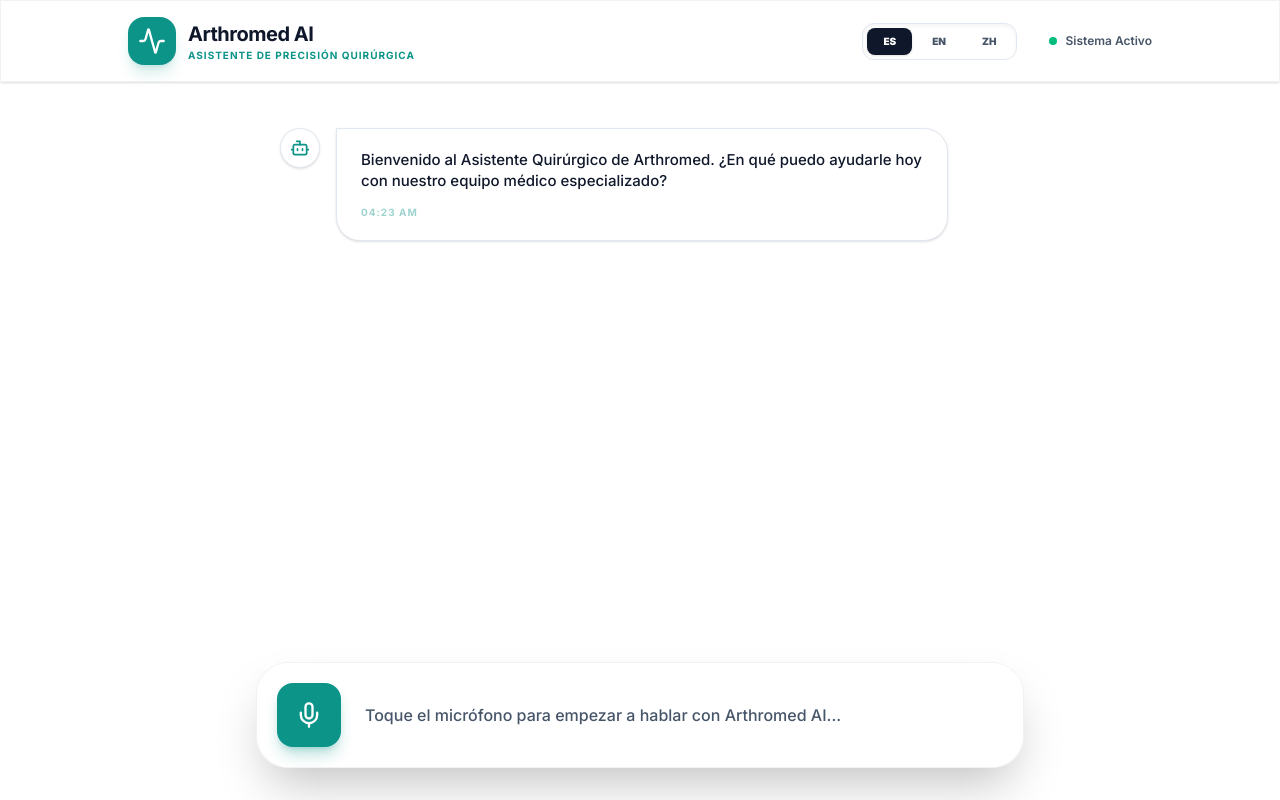
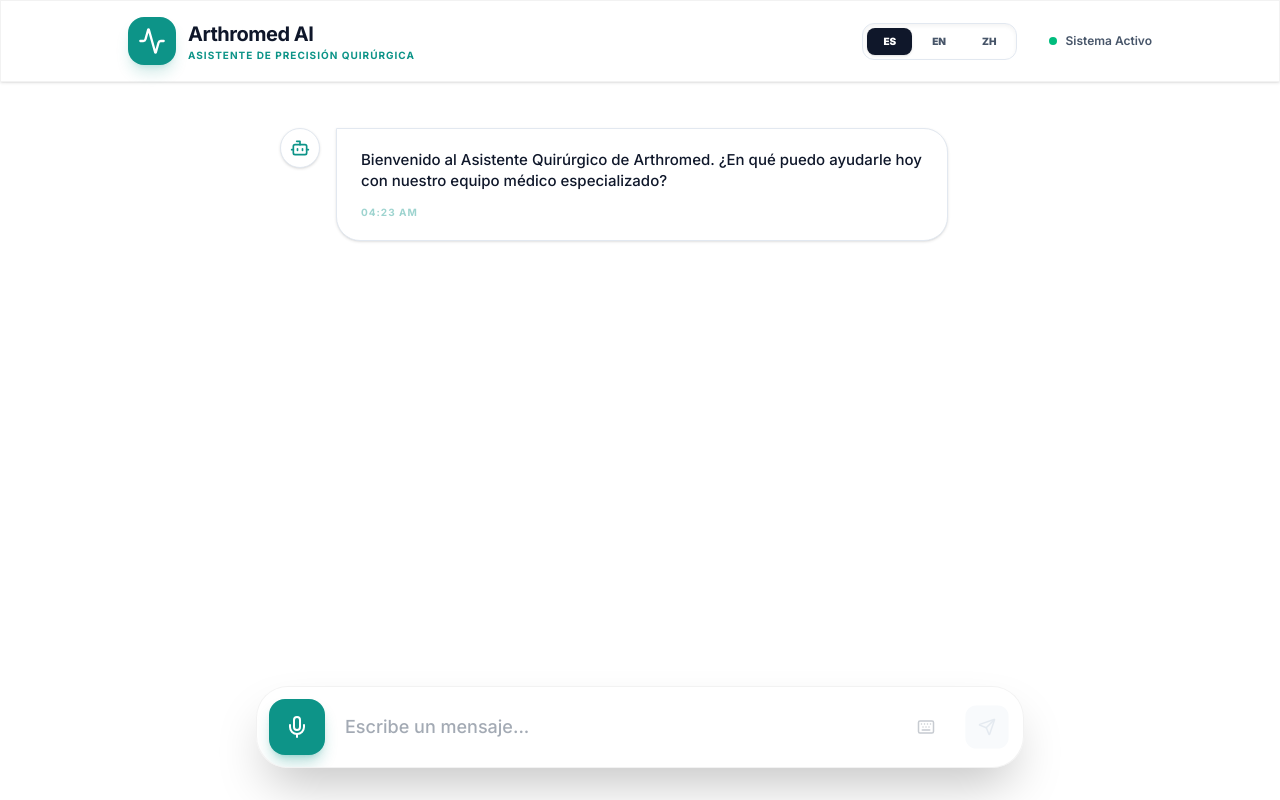
Before and after one commit to EduardoIbarra/arthromedai, a Next.js app: page / in a window 1280 px wide. Built offline with nearby package versions, Linux system fonts and the light colour scheme.

Commit message:
latestchanges on typing

```diff
--- a/src/app/api/speech/route.ts
+++ b/src/app/api/speech/route.ts
@@ -1,10 +1,24 @@
 import { OpenAI } from 'openai';
 import { NextResponse } from 'next/server';
+
+export async function GET(req: Request) {
+  const { searchParams } = new URL(req.url);
+  const text = searchParams.get('text');
+  const language = searchParams.get('language') || 'en';
+  return handleSpeech(text, language);
+}
 
 export async function POST(req: Request) {
   try {
     const { text, language } = await req.json();
+    return handleSpeech(text, language);
+  } catch (error: any) {
+    return NextResponse.json({ error: 'Invalid JSON' }, { status: 400 });
+  }
+}
 
+async function handleSpeech(text: string | null, language: string) {
+  try {
     if (!text) {
       return NextResponse.json({ error: 'Text is required' }, { status: 400 });
     }
@@ -18,8 +32,6 @@
     const openai = new OpenAI({ apiKey });
 
     // OpenAI TTS-1 with 'nova' voice
-    // 'nova' is excellent for a professional yet alluring female tone.
-    // It supports multilingual inputs (English, Spanish, Chinese, etc.)
     const response = await openai.audio.speech.create({
       model: 'tts-1',
       voice: 'nova',
@@ -27,13 +39,11 @@
       speed: 1.0,
     });
 
-    // Return the audio buffer as an MP3
-    const audioBuffer = Buffer.from(await response.arrayBuffer());
-
-    return new Response(audioBuffer, {
+    // Stream the response directly to the client
+    return new Response(response.body, {
       headers: {
         'Content-Type': 'audio/mpeg',
-        'Content-Length': audioBuffer.length.toString(),
+        'Transfer-Encoding': 'chunked',
       },
     });
   } catch (error: any) {
--- a/src/components/VoiceControl.tsx
+++ b/src/components/VoiceControl.tsx
@@ -1,8 +1,8 @@
 "use client";
 
-import React from 'react';
+import React, { useState, useEffect, useRef } from 'react';
 import { motion, AnimatePresence } from 'framer-motion';
-import { Mic, MicOff, Send, Bot } from 'lucide-react';
+import { Mic, MicOff, Send, Bot, Keyboard } from 'lucide-react';
 import { cn } from '@/lib/utils';
 
 interface VoiceControlProps {
@@ -16,10 +16,38 @@
 }
 
 export const VoiceControl = ({ isListening, transcript, onStart, onStop, onSubmit, isProcessing, t }: VoiceControlProps) => {
+  const [inputValue, setInputValue] = useState("");
+  const inputRef = useRef<HTMLInputElement>(null);
+
+  // Sync transcript to input value when listening
+  useEffect(() => {
+    if (isListening && transcript) {
+      setInputValue(transcript);
+    }
+  }, [isListening, transcript]);
+
+  const handleSubmit = (e?: React.FormEvent) => {
+    e?.preventDefault();
+    if (inputValue.trim() && !isProcessing) {
+      onSubmit(inputValue);
+      setInputValue("");
+    }
+  };
+
+  const handleKeyDown = (e: React.KeyboardEvent) => {
+    if (e.key === 'Enter' && !e.shiftKey) {
+      e.preventDefault();
+      handleSubmit();
+    }
+  };
+
   return (
     <div className="fixed bottom-0 left-0 right-0 p-8 z-50">
       <div className="max-w-3xl mx-auto">
-        <div className="glass rounded-[2rem] p-5 shadow-2xl border border-border relative overflow-hidden">
+        <form
+          onSubmit={handleSubmit}
+          className="glass rounded-[2rem] p-3 shadow-2xl border border-border relative overflow-hidden"
+        >
           {/* Pulsing background when listening */}
           <AnimatePresence>
             {isListening && (
@@ -43,12 +71,13 @@
             )}
           </AnimatePresence>
 
-          <div className="relative flex items-center gap-4">
+          <div className="relative flex items-center gap-3">
             <button
+              type="button"
               onClick={isListening ? onStop : onStart}
               disabled={isProcessing}
               className={cn(
-                "w-16 h-16 rounded-2xl flex items-center justify-center transition-all duration-500 shadow-lg",
+                "w-14 h-14 rounded-2xl flex items-center justify-center transition-all duration-500 shadow-lg shrink-0",
                 isListening
                   ? "bg-red-500 text-white animate-pulse"
                   : isProcessing
@@ -61,40 +90,48 @@
                   animate={{ rotate: 360 }}
                   transition={{ repeat: Infinity, duration: 1, ease: "linear" }}
                 >
-                  <Bot size={28} className="opacity-50" />
+                  <Bot size={24} className="opacity-50" />
                 </motion.div>
               ) : isListening ? (
-                <MicOff size={28} />
+                <MicOff size={24} />
               ) : (
-                <Mic size={28} />
+                <Mic size={24} />
               )}
             </button>
 
-            <div className="flex-1">
-              {isListening || transcript ? (
-                <div className="px-2">
-                  <p className={cn(
-                    "text-lg font-medium transition-opacity",
-                    isListening ? "text-foreground animate-pulse" : "text-foreground/80"
-                  )}>
-                    {transcript || t.listening}
-                  </p>
-                </div>
-              ) : (
-                <p className="text-muted font-medium ml-2">{t.placeholder}</p>
+            <div className="flex-1 relative flex items-center">
+              <input
+                ref={inputRef}
+                type="text"
+                value={inputValue}
+                onChange={(e) => setInputValue(e.target.value)}
+                onKeyDown={handleKeyDown}
+                disabled={isProcessing}
+                placeholder={isListening ? t.listening : t.typePlaceholder}
+                className={cn(
+                  "w-full bg-transparent border-none focus:ring-0 text-lg font-medium py-2 px-2 transition-all placeholder:text-muted/50",
+                  isListening ? "text-foreground animate-pulse" : "text-foreground"
+                )}
+              />
+              {!inputValue && !isListening && (
+                <Keyboard size={18} className="absolute right-4 text-muted/30 pointer-events-none" />
               )}
             </div>
 
-            {transcript && !isListening && (
-              <button
-                onClick={() => onSubmit(transcript)}
-                className="w-12 h-12 bg-primary text-background rounded-xl flex items-center justify-center hover:scale-105 transition-transform"
-              >
-                <Send size={20} />
-              </button>
-            )}
+            <button
+              type="submit"
+              disabled={!inputValue.trim() || isProcessing || isListening}
+              className={cn(
+                "w-12 h-12 rounded-xl flex items-center justify-center transition-all duration-300",
+                inputValue.trim() && !isProcessing && !isListening
+                  ? "bg-primary text-background hover:scale-105 active:scale-95 shadow-lg shadow-primary/20"
+                  : "bg-slate-100 text-slate-300 scale-90 opacity-50 cursor-not-allowed"
+              )}
+            >
+              <Send size={20} />
+            </button>
           </div>
-        </div>
+        </form>
       </div>
     </div>
   );
--- a/src/hooks/useVoice.ts
+++ b/src/hooks/useVoice.ts
@@ -77,44 +77,13 @@
       audioRef.current.pause();
     }
 
-    setIsSpeaking(true);
-    try {
-      const response = await fetch('/api/speech', {
-        method: 'POST',
-        headers: { 'Content-Type': 'application/json' },
-        body: JSON.stringify({ text, language }),
-      });
-
-      if (!response.ok) {
-        const errorData = await response.json();
-        throw new Error(errorData.error || 'Failed to generate speech');
-      }
-
-      const audioBlob = await response.blob();
-      const audioUrl = URL.createObjectURL(audioBlob);
-
-      const audio = new Audio(audioUrl);
-      audioRef.current = audio;
-
-      audio.onended = () => {
-        URL.revokeObjectURL(audioUrl);
-        audioRef.current = null;
-        setIsSpeaking(false);
-      };
-
-      console.log("TTS: Using OpenAI API (Nova)");
-      await audio.play();
-    } catch (error) {
+    const handleTTSError = (text: string, error: any) => {
       console.warn("TTS: API failed, falling back to browser synthesis.", error);
       setIsSpeaking(false);
 
-      // Fallback to browser's SpeechSynthesis if API fails
       if (window.speechSynthesis) {
         window.speechSynthesis.cancel();
-
-        // Ensure voices are loaded
         let voices = window.speechSynthesis.getVoices();
-
         const utterance = new SpeechSynthesisUtterance(text);
         utterance.onend = () => setIsSpeaking(false);
         utterance.onerror = () => setIsSpeaking(false);
@@ -130,13 +99,7 @@
           targetVoice = voices.find(v => v.name.includes('Samantha') || v.name.includes('Victoria') || v.name.includes('Google US English'));
         }
 
-        if (targetVoice) {
-          utterance.voice = targetVoice;
-          console.log(`TTS Fallback: Using browser voice: ${targetVoice.name}`);
-        } else {
-          console.log("TTS Fallback: No matching voice found, using system default.");
-        }
-
+        if (targetVoice) utterance.voice = targetVoice;
         utterance.lang = translations[language].voiceLang;
         utterance.rate = 1.0;
         utterance.pitch = 1.1;
@@ -144,8 +107,63 @@
         setIsSpeaking(true);
         window.speechSynthesis.speak(utterance);
       }
+    };
+
+    const performManualFetch = async (text: string) => {
+      try {
+        const response = await fetch('/api/speech', {
+          method: 'POST',
+          headers: { 'Content-Type': 'application/json' },
+          body: JSON.stringify({ text, language }),
+        });
+
+        if (!response.ok) throw new Error('Failed to generate speech');
+
+        const audioBlob = await response.blob();
+        const audioUrl = URL.createObjectURL(audioBlob);
+
+        const audio = new Audio(audioUrl);
+        audioRef.current = audio;
+
+        audio.onended = () => {
+          URL.revokeObjectURL(audioUrl);
+          audioRef.current = null;
+          setIsSpeaking(false);
+        };
+
+        await audio.play();
+      } catch (e) {
+        handleTTSError(text, e);
+      }
+    };
+
+    setIsSpeaking(true);
+    try {
+      if (text.length < 1500) {
+        const url = `/api/speech?text=${encodeURIComponent(text)}&language=${language}`;
+        const audio = new Audio(url);
+        audioRef.current = audio;
+
+        audio.onended = () => {
+          audioRef.current = null;
+          setIsSpeaking(false);
+        };
+
+        audio.onerror = (e) => {
+          console.warn("Audio streaming failed, falling back to manual fetch", e);
+          performManualFetch(text);
+        };
+
+        await audio.play();
+        return;
+      }
+
+      await performManualFetch(text);
+    } catch (error) {
+      handleTTSError(text, error);
     }
   }, [language]);
+
 
   return {
     isListening,
--- a/src/lib/i18n.ts
+++ b/src/lib/i18n.ts
@@ -8,6 +8,7 @@
     welcome: "Welcome to Arthromed Surgical Assistant. How can I help you with our specialized medical equipment today?",
     placeholder: "Tap the microphone to start talking to Arthromed AI...",
     listening: "Listening...",
+    typePlaceholder: "Type a message...",
     error: "I'm having trouble connecting to the system. Please ensure the backend is active.",
     apiPlaceholder: "This is a response from the Arthromed AI API for your message: \"{message}\". The backend is ready for LLM integration.",
     voiceLang: "en-US",
@@ -19,6 +20,7 @@
     welcome: "Bienvenido al Asistente Quirúrgico de Arthromed. ¿En qué puedo ayudarle hoy con nuestro equipo médico especializado?",
     placeholder: "Toque el micrófono para empezar a hablar con Arthromed AI...",
     listening: "Escuchando...",
+    typePlaceholder: "Escribe un mensaje...",
     error: "Tengo problemas para conectarme al sistema. Por favor, asegúrese de que el backend esté activo.",
     apiPlaceholder: "Esta es una respuesta de la API de Arthromed AI para su mensaje: \"{message}\". El backend está listo para la integración con LLM.",
     voiceLang: "es-ES",
@@ -30,6 +32,7 @@
     welcome: "欢迎使用 Arthromed 手术助手。今天我能如何帮助您了解我们的专业医疗设备？",
     placeholder: "点击麦克风开始与 Arthromed AI 对话...",
     listening: "正在倾听...",
+    typePlaceholder: "输入消息...",
     error: "连接系统时出现问题。请确保后端已激活。",
     apiPlaceholder: "这是 Arthromed AI API 对您的消息的回复：\"{message}\"。后端已准备好进行 LLM 集成。",
     voiceLang: "zh-CN",
```
